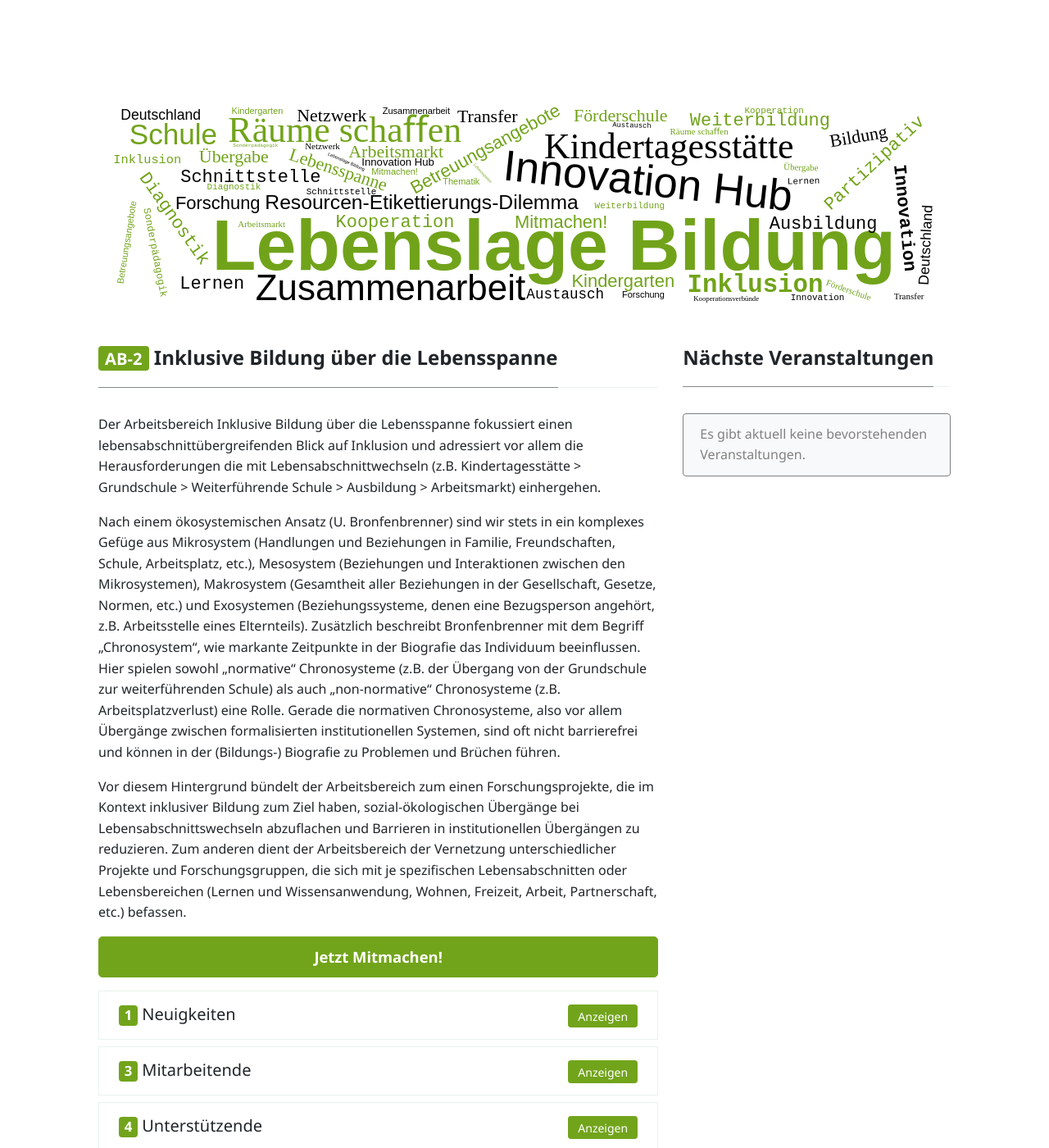
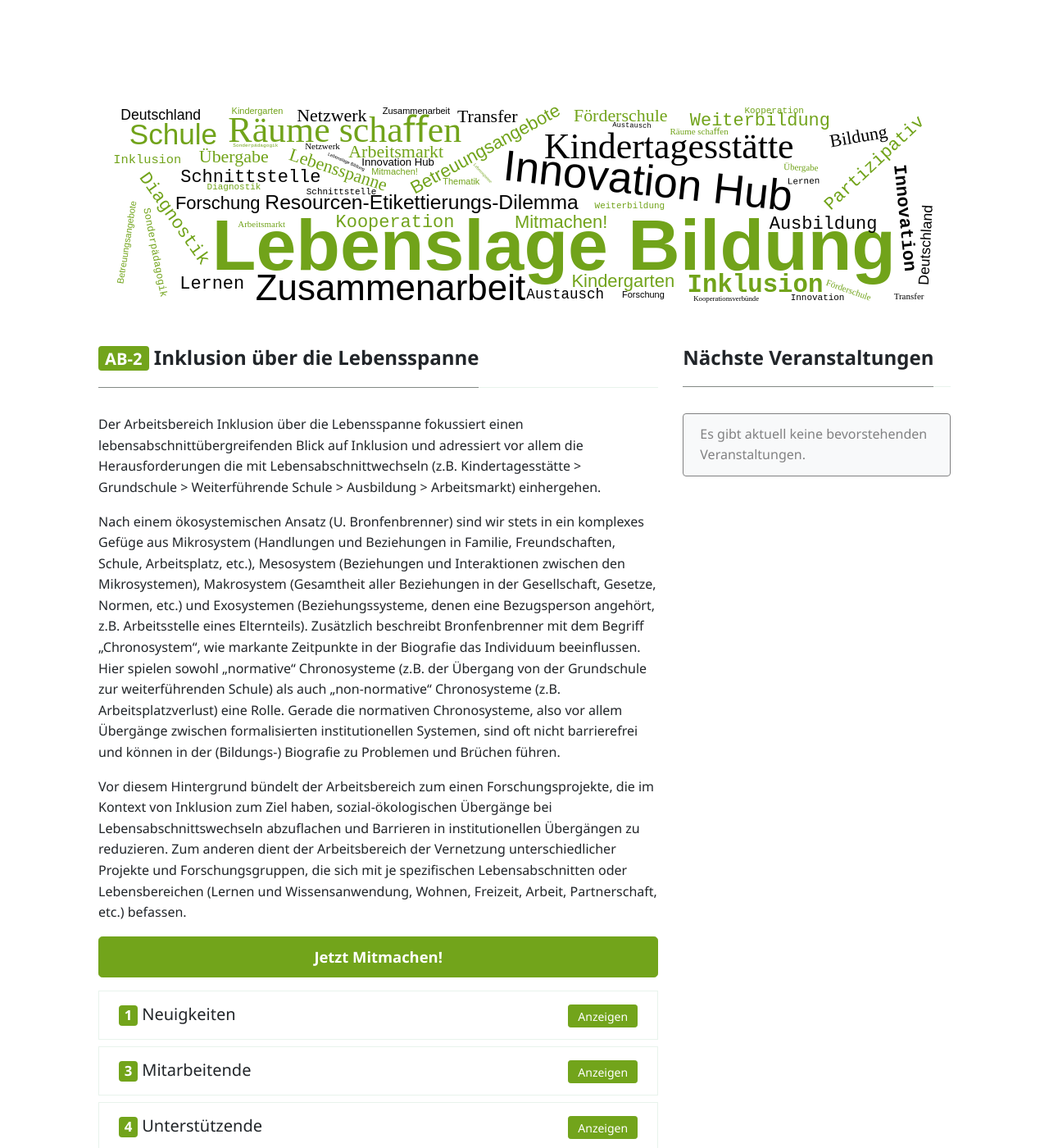
Before and after one commit to innovation-hub-inklusion/innovation-hub-inklusion.github.io, a Jekyll site: the page built from _workareas/inklusion.md, in a window 1280 px wide and 1400 px high. Shown: the whole window at 82% size. Built offline with Jekyll 4.4.1, drawn with Linux system fonts in a browser that asks for light colours.

Commit message:
Update wording

```diff
--- a/_workareas/inklusive-bildung.md
+++ b/_workareas/inklusion.md
@@ -1,11 +1,11 @@
 ---
 workarea_id: AB-2
-title: Inklusive Bildung über die Lebensspanne
+title: Inklusion über die Lebensspanne
 sort_order: 2
 image: /assets/images/workareas/AB-2.svg
 ---
-Der Arbeitsbereich Inklusive Bildung über die Lebensspanne fokussiert einen lebensabschnittübergreifenden Blick auf Inklusion und adressiert vor allem die Herausforderungen die mit Lebensabschnittwechseln (z.B. Kindertagesstätte > Grundschule > Weiterführende Schule > Ausbildung > Arbeitsmarkt) einhergehen.
+Der Arbeitsbereich Inklusion über die Lebensspanne fokussiert einen lebensabschnittübergreifenden Blick auf Inklusion und adressiert vor allem die Herausforderungen die mit Lebensabschnittwechseln (z.B. Kindertagesstätte > Grundschule > Weiterführende Schule > Ausbildung > Arbeitsmarkt) einhergehen.
 
 Nach einem ökosystemischen Ansatz (U. Bronfenbrenner) sind wir stets in ein komplexes Gefüge aus Mikrosystem (Handlungen und Beziehungen in Familie, Freundschaften, Schule, Arbeitsplatz, etc.), Mesosystem (Beziehungen und Interaktionen zwischen den Mikrosystemen), Makrosystem (Gesamtheit aller Beziehungen in der Gesellschaft, Gesetze, Normen, etc.) und Exosystemen (Beziehungssysteme, denen eine Bezugsperson angehört, z.B. Arbeitsstelle eines Elternteils). Zusätzlich beschreibt Bronfenbrenner mit dem Begriff „Chronosystem“, wie markante Zeitpunkte in der Biografie das Individuum beeinflussen. Hier spielen sowohl „normative“ Chronosysteme (z.B. der Übergang von der Grundschule zur weiterführenden Schule) als auch „non-normative“ Chronosysteme (z.B. Arbeitsplatzverlust) eine Rolle. Gerade die normativen Chronosysteme, also vor allem Übergänge zwischen formalisierten institutionellen Systemen, sind oft nicht barrierefrei und können in der (Bildungs-) Biografie zu Problemen und Brüchen führen.
 
-Vor diesem Hintergrund bündelt der Arbeitsbereich zum einen Forschungsprojekte, die im Kontext inklusiver Bildung zum Ziel haben, sozial-ökologischen Übergänge bei Lebensabschnittswechseln abzuflachen und Barrieren in institutionellen Übergängen zu reduzieren. Zum anderen dient der Arbeitsbereich der Vernetzung unterschiedlicher Projekte und Forschungsgruppen, die sich mit je spezifischen Lebensabschnitten oder Lebensbereichen (Lernen und Wissensanwendung, Wohnen, Freizeit, Arbeit, Partnerschaft, etc.) befassen.
+Vor diesem Hintergrund bündelt der Arbeitsbereich zum einen Forschungsprojekte, die im Kontext von Inklusion zum Ziel haben, sozial-ökologischen Übergänge bei Lebensabschnittswechseln abzuflachen und Barrieren in institutionellen Übergängen zu reduzieren. Zum anderen dient der Arbeitsbereich der Vernetzung unterschiedlicher Projekte und Forschungsgruppen, die sich mit je spezifischen Lebensabschnitten oder Lebensbereichen (Lernen und Wissensanwendung, Wohnen, Freizeit, Arbeit, Partnerschaft, etc.) befassen.
```
Also changed, not shown: _posts/2021-07-23-innovation-hub-kickoff.md (+2 -2 lines), assets/images/posts/arbeitsbereiche.svg, assets/images/posts/konzept.svg.
